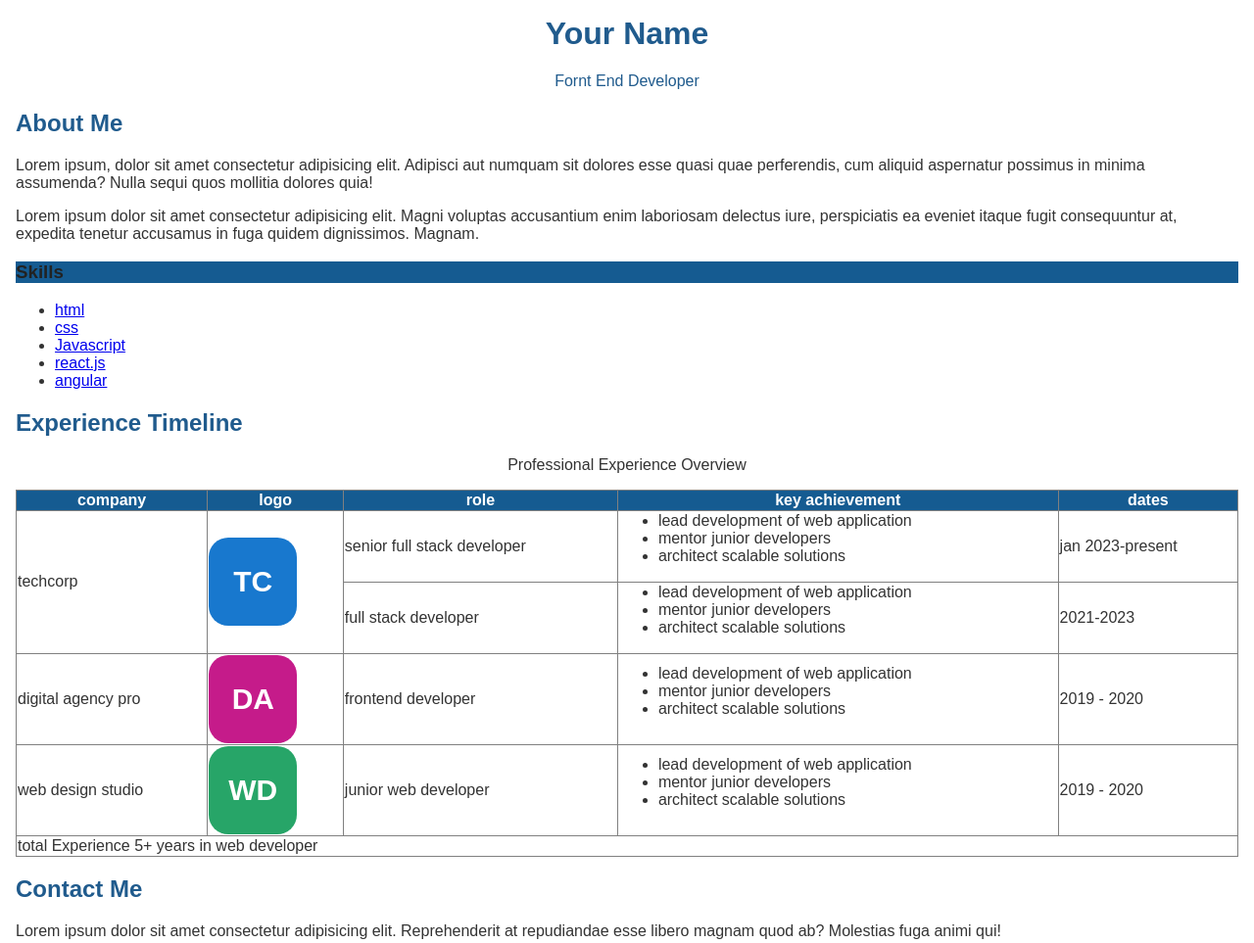
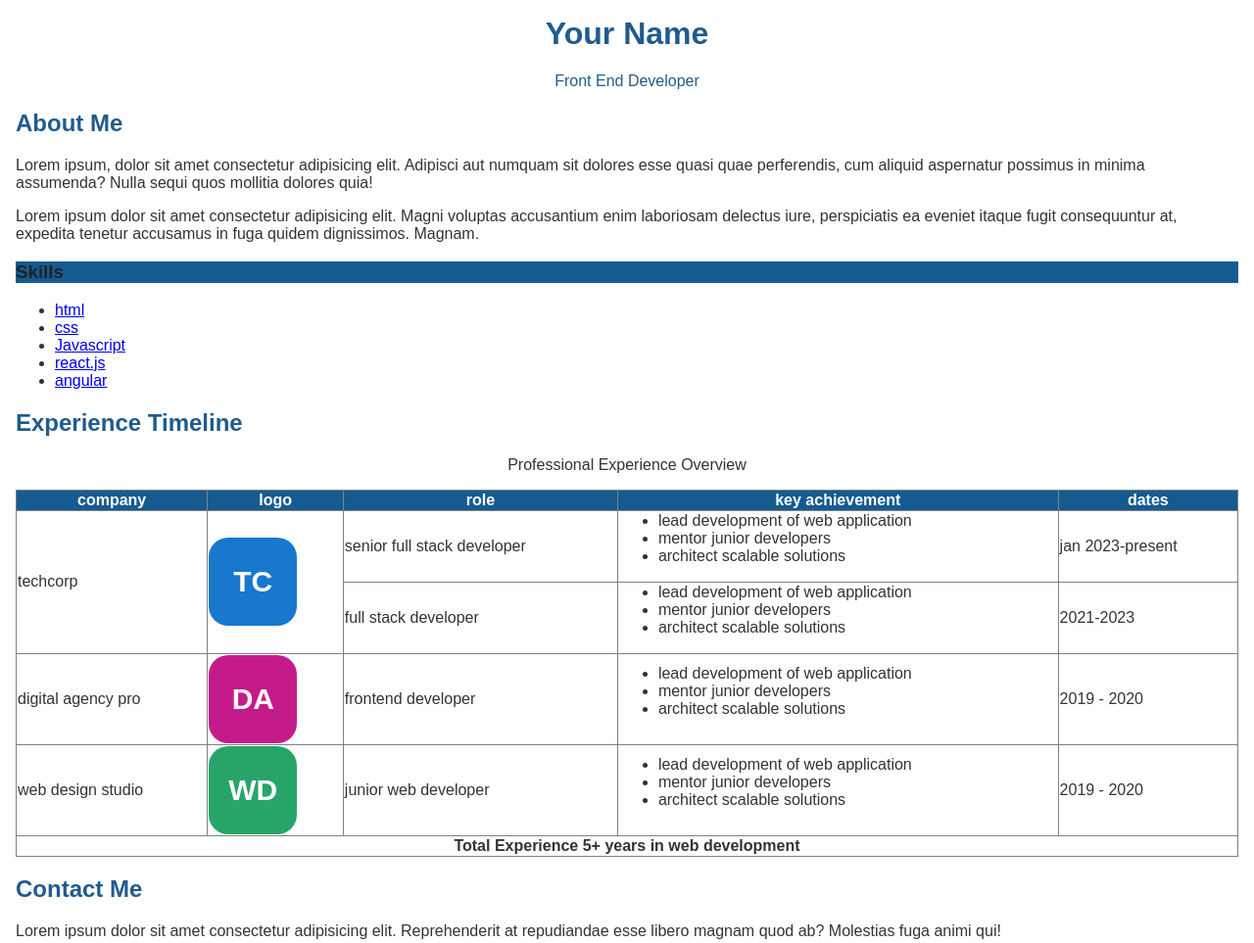
Before and after one commit to shahd-muhmd/Front_End-Internship-Task_1, a plain HTML site: page index.html in a window 1280 px wide. Shown: the top 963 px of the page at 98% size. Drawn offline with Linux system fonts and the light colour scheme.

Commit message:
Refactor index.html for styling and content fixes
Updated styling and corrected spelling errors in the CV.

```diff
--- a/index.html
+++ b/index.html
@@ -6,10 +6,9 @@
 
 <body style="font-family: Arial; color: #333; margin: 16px;">
 
-    <center>
-        <h1 style="color: #205b8d;">Your Name</h1>
-        <p style="color: #205b8d;">Fornt End Developer</p>
-    </center>
+    <h1 style="color: #205b8d; text-align: center;">Your Name</h1>
+
+    <p style="color: #205b8d; text-align: center;">Front End Developer</p>
 
     <h2 style="color: #205b8d;">About Me</h2>
 
@@ -41,9 +40,7 @@
 
     <h2 style="color: #205b8d;">Experience Timeline</h2>
 
-    <center>
-        <p>Professional Experience Overview</p>
-    </center>
+    <p style="text-align: center;">Professional Experience Overview</p>
 
     <table border="1" width="100%"
     style="border-collapse: collapse;">
@@ -159,7 +156,9 @@
 
         <tr>
             <td colspan="5">
-                total Experience 5+ years in web developer
+                <p style="text-align: center; font-weight: bold;">
+                    Total Experience 5+ years in web development
+                </p>
             </td>
         </tr>
 
```
